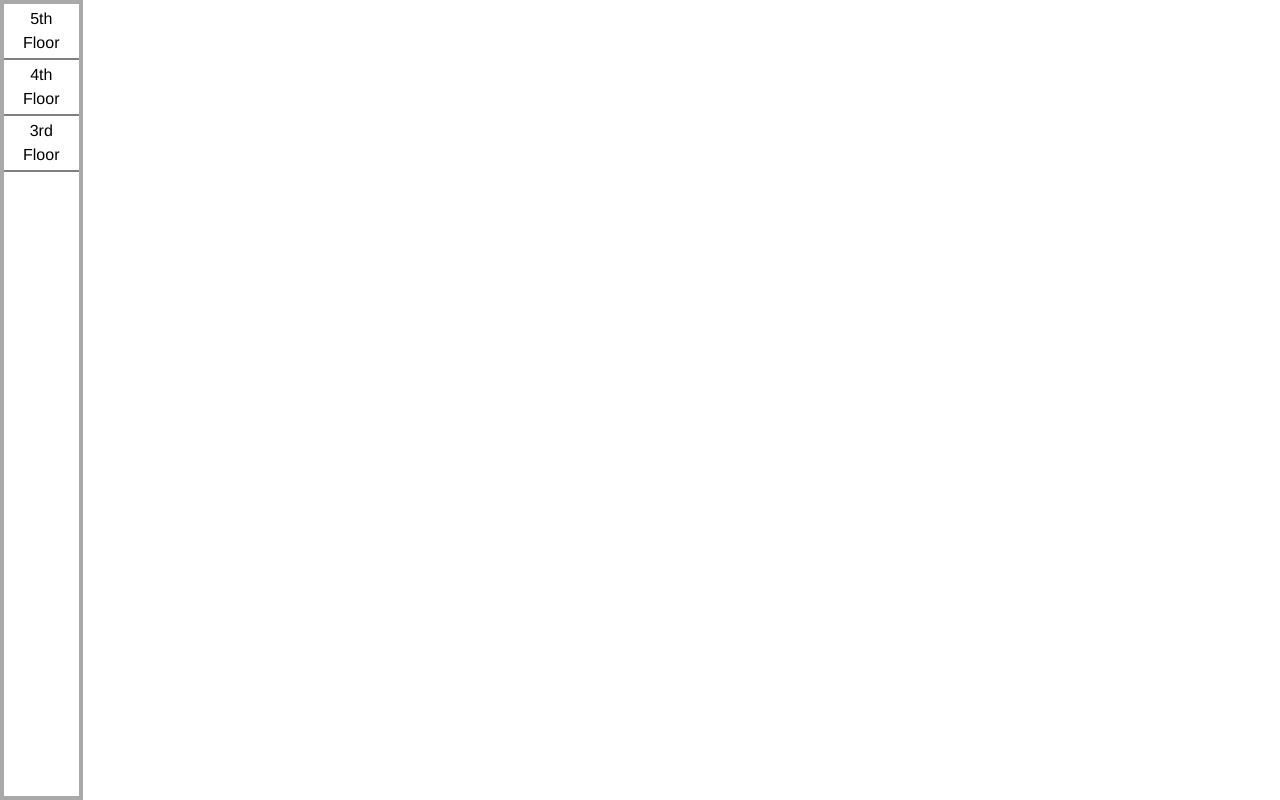
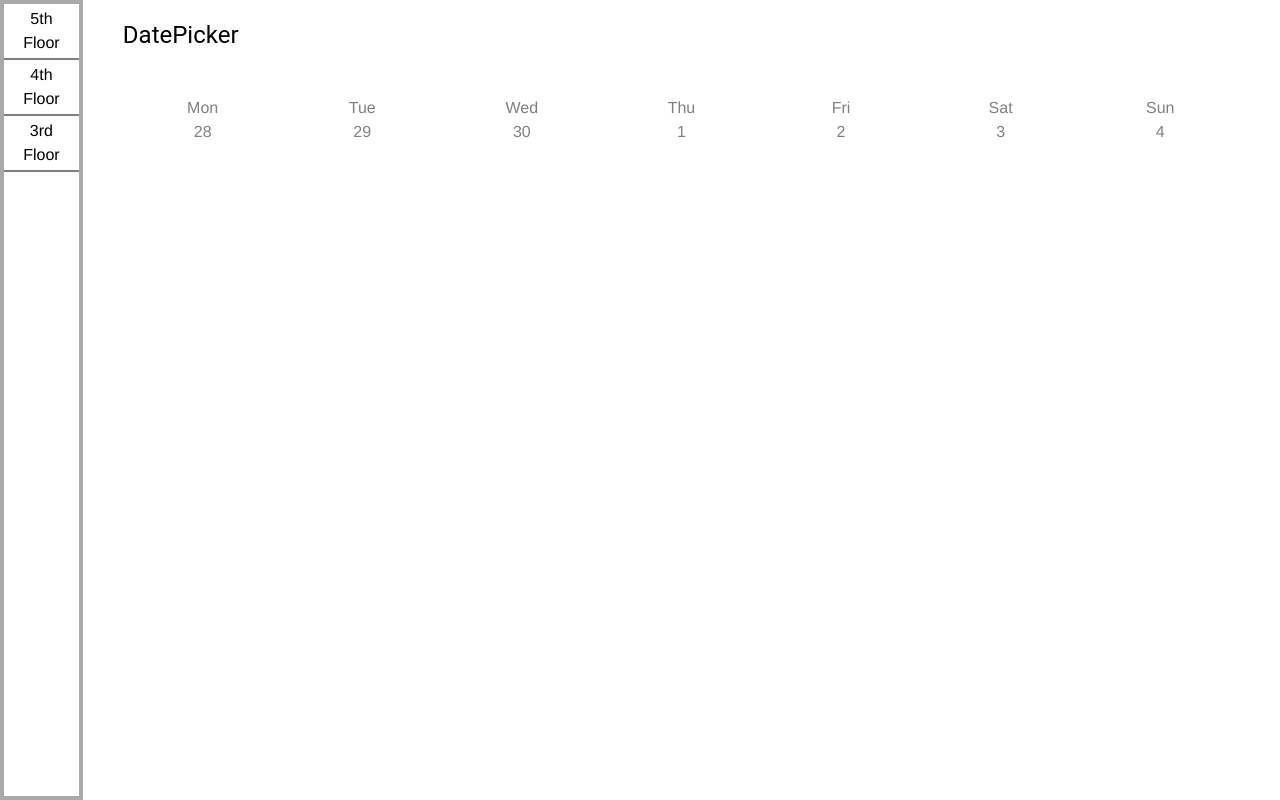
Before and after one commit to JooYoo/notMyDesk, a Vue app: page / in a window 1280 px wide. Built offline with nearby package versions, Linux system fonts and the light colour scheme.

Commit message:
style: weekly-date-picker

```diff
--- a/src/components/Floor.vue
+++ b/src/components/Floor.vue
@@ -1,21 +1,25 @@
 <template>
   <div class="floor-container">
-    <DeskGroup
-      v-for="(group, id) in seatGroups"
-      :key="id"
-      :seatGroup="group"
-    />
+    <!-- <h1>nihao</h1> -->
+    <WeeklyDatePicker />
+    <div class="desk-groups-wrapper">
+      <DeskGroup
+        v-for="(group, id) in seatGroups"
+        :key="id"
+        :seatGroup="group"
+      />
+    </div>
   </div>
 </template>
 
 <script>
-import DeskComponent from "./Desk.vue";
+import WeeklyDatePickerComponent from "./WeeklyDatePicker.vue";
 import DeskGroupComponent from "./DeskGroup.vue";
 
 export default {
   components: {
-    Desk: DeskComponent,
     DeskGroup: DeskGroupComponent,
+    WeeklyDatePicker: WeeklyDatePickerComponent,
   },
   props: ["currentFloor"],
   data() {
@@ -74,6 +78,10 @@ export default {
 
 <style lang="scss" scoped>
 .floor-container {
+  width: 100%;
+}
+
+.desk-groups-wrapper {
   padding: 40px;
   width: 100%;
 
--- /dev/null
+++ b/src/components/WeeklyDatePicker.vue
@@ -0,0 +1,51 @@
+<template>
+  <div class="weekly-date-picker-container">
+    <div class="text-h5 curr-date-txt">DatePicker</div>
+    <div class="picker-item-wrapper">
+      <WeeklyDatePickerItem
+        v-for="(dayInfo, id) in weekDayInfos"
+        :key="id"
+        :weekDay="dayInfo.weekDay"
+        :monthDay="dayInfo.day"
+      />
+    </div>
+  </div>
+</template>
+
+<script>
+import { getWeekDays } from "@/share/DateManager";
+import WeeklyDatePickerItemCompoent from "./WeeklyDatePickerItem.vue";
+
+export default {
+  components: {
+    WeeklyDatePickerItem: WeeklyDatePickerItemCompoent,
+  },
+  data() {
+    return {};
+  },
+  computed: {
+    weekDayInfos() {
+      return getWeekDays();
+    },
+  },
+  mounted() {
+    console.log(getWeekDays());
+  },
+};
+</script>
+
+<style lang="scss" scoped>
+.weekly-date-picker-container {
+  padding: 20px 40px;
+
+  .picker-item-wrapper {
+    display: flex;
+    justify-content: space-around;
+    align-items: center;
+  }
+
+  .curr-date-txt {
+    text-align: start;
+  }
+}
+</style>
--- /dev/null
+++ b/src/components/WeeklyDatePickerItem.vue
@@ -0,0 +1,30 @@
+<template>
+  <div class="picker-item-container">
+    <div class="week-day">{{weekDay}}</div>
+    <div class="month-day">{{monthDay}}</div>
+  </div>
+</template>
+
+<script>
+export default {
+  props: ["weekDay", "monthDay"],
+};
+</script>
+
+<style lang="scss" scoped>
+.picker-item-container {
+  margin-top: 16px;
+  padding: 28px 4px;
+  width: 72px;
+  height: 110px;
+  border-radius: 6em;
+
+  &:hover {
+    background-color: black;
+    color: whitesmoke;
+  }
+
+  color: rgba(0, 0, 0, 0.5);
+  cursor: pointer;
+}
+</style>
--- /dev/null
+++ b/src/share/DateManager.js
@@ -0,0 +1,51 @@
+function getWeekDay(key) {
+    let weekDay = ""
+    switch (key) {
+        case 1:
+            weekDay = "Mon";
+            break;
+        case 2:
+            weekDay = "Tue";
+            break;
+        case 3:
+            weekDay = "Wed";
+            break;
+        case 4:
+            weekDay = "Thu";
+            break;
+        case 5:
+            weekDay = "Fri";
+            break;
+        case 6:
+            weekDay = "Sat";
+            break
+        case 7:
+            weekDay = "Sun";
+            break;
+    }
+    return weekDay
+}
+
+function getWeekDays() {
+    let curr = new Date
+    let week = []
+
+    for (let i = 1; i <= 7; i++) {
+        let first = curr.getDate() - curr.getDay() + i
+        let date = new Date(curr.setDate(first)).toISOString().slice(0, 10)
+
+        const currDay = {
+            fullDate: date,
+            weekDay: getWeekDay(i),
+            day: curr.getDate()
+        }
+
+        week.push(currDay)
+    }
+
+    return week
+}
+
+export {
+    getWeekDays
+}
--- a/src/views/HomeView.vue
+++ b/src/views/HomeView.vue
@@ -11,13 +11,11 @@
     </SideNav>
 
     <Floor :currentFloor="currentFloor" />
-
   </div>
 </template>
 
 <script>
 import JsonFloor from "@/data/floor.json";
-
 import SideNavItemComponent from "@/components/SideNavItem.vue";
 import SideNavComponent from "@/components/SideNav.vue";
 import FloorComponent from "@/components/Floor.vue";
```
